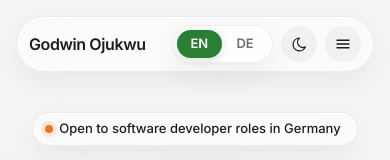
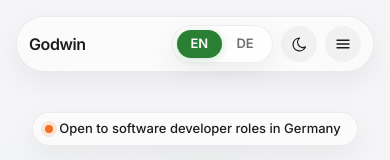
Before and after one commit to Emeriego/godwin-ojukwu-portfolio, a Next.js app: page / in a window 390 px wide. Shown: the top 160 px of the page. Built offline with nearby package versions, Linux system fonts and the light colour scheme.

Commit message:
fix(nav): show only the first name on phones
The full name wrapped onto two lines at 375px. Phones now show
"Godwin"; tablet and up show the full name, and screen readers
always get the full name.

Co-Authored-By: Claude Opus 5.5 <noreply@anthropic.com>

```diff
--- a/src/components/Nav.tsx
+++ b/src/components/Nav.tsx
@@ -22,8 +22,15 @@ export default function Nav() {
         className="mx-auto max-w-6xl rounded-[1.75rem] px-3 py-2 sm:rounded-full sm:pl-6"
       >
         <div className="flex items-center justify-between gap-3">
-          <Link href="/" onClick={close} className="font-semibold tracking-tight text-text">
-            {site.name}
+          {/* First name only on phones, so it fits on one line next to the controls */}
+          <Link
+            href="/"
+            onClick={close}
+            aria-label={site.name}
+            className="whitespace-nowrap font-semibold tracking-tight text-text"
+          >
+            <span className="sm:hidden">{site.firstName}</span>
+            <span className="hidden sm:inline">{site.name}</span>
           </Link>
 
           {/* Section links: tablet width and up */}
```
